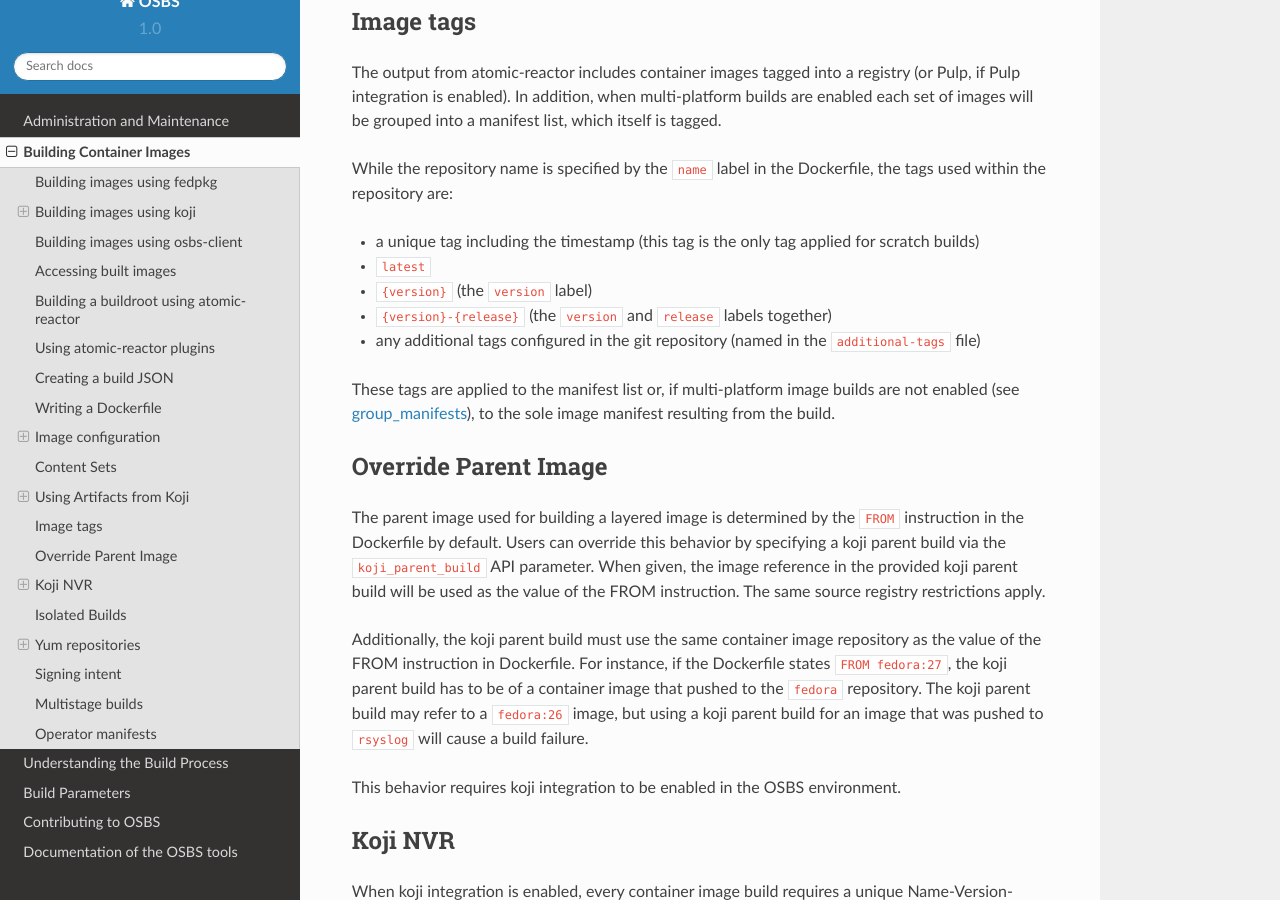
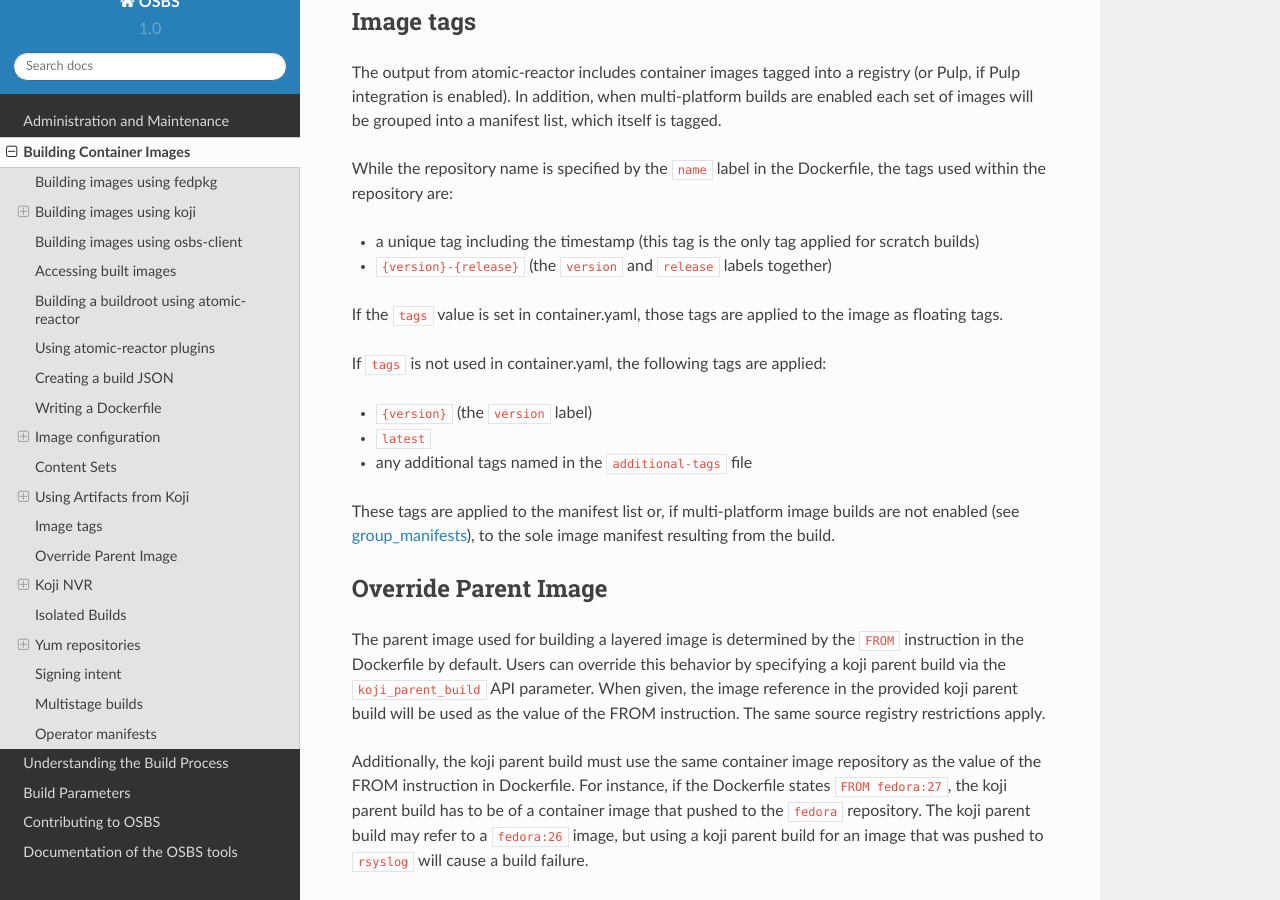
Before and after one commit to containerbuildsystem/osbs-docs, a Sphinx documentation site: the page built from docs/users.rst, in a window 1280 px wide and 900 px high, scrolled down 7352 px. Built offline with Sphinx 7.4.7 and the Read the Docs theme 2.0.0, drawn with Linux system fonts in a browser that asks for light colours.

Commit message:
Describe how floating tags are chosen
Signed-off-by: Tim Waugh <twaugh@redhat.com>

```diff
--- a/docs/users.rst
+++ b/docs/users.rst
@@ -400,11 +400,18 @@
 
 - a unique tag including the timestamp (this tag is the only tag
   applied for scratch builds)
+- ``{version}-{release}`` (the ``version`` and ``release`` labels
+  together)
+
+If the ``tags`` value is set in container.yaml, those tags are applied
+to the image as floating tags.
+
+If ``tags`` is not used in container.yaml, the following tags are
+applied:
+
+- ``{version}`` (the ``version`` label)
 - ``latest``
-- ``{version}`` (the ``version`` label)
-- ``{version}-{release}`` (the ``version`` and ``release`` labels together)
-- any additional tags configured in the git repository (named in the
-  ``additional-tags`` file)
+- any additional tags named in the ``additional-tags`` file
 
 These tags are applied to the manifest list or, if multi-platform
 image builds are not enabled (see :ref:`group_manifests
```
